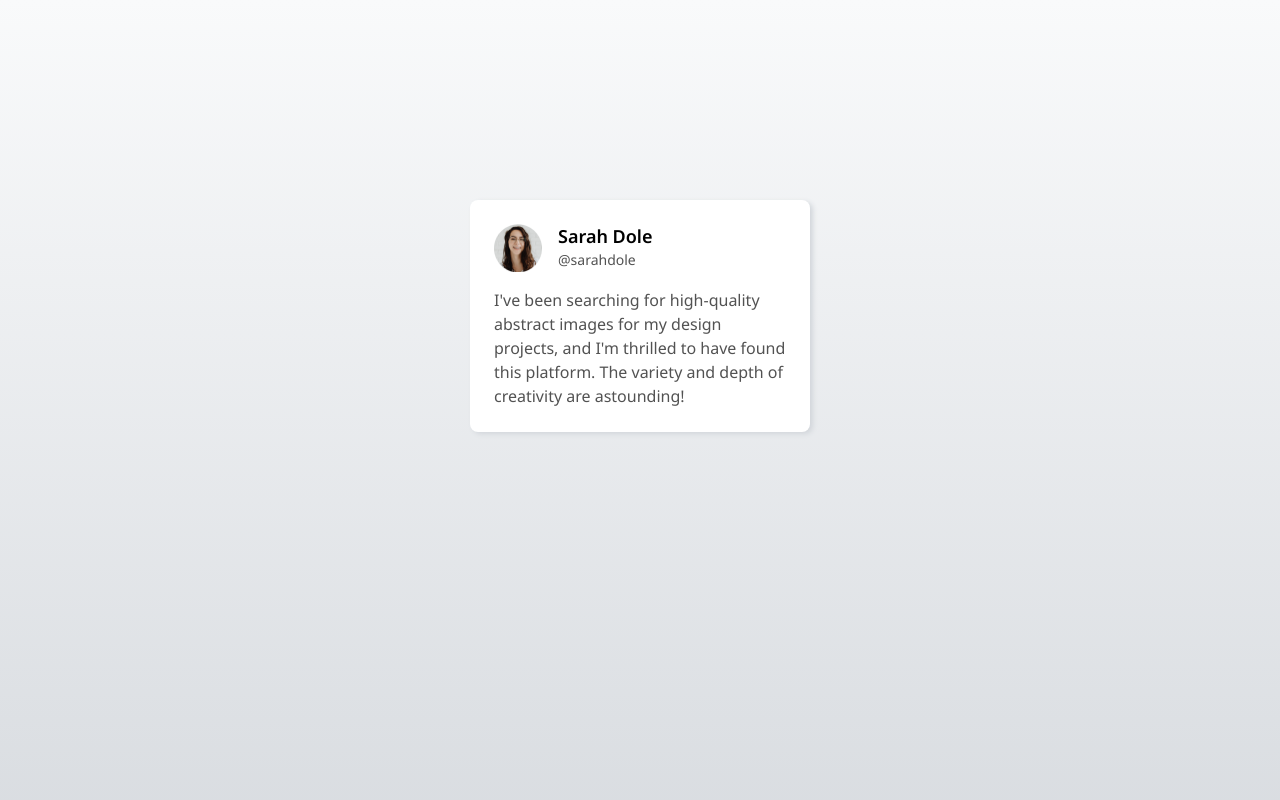
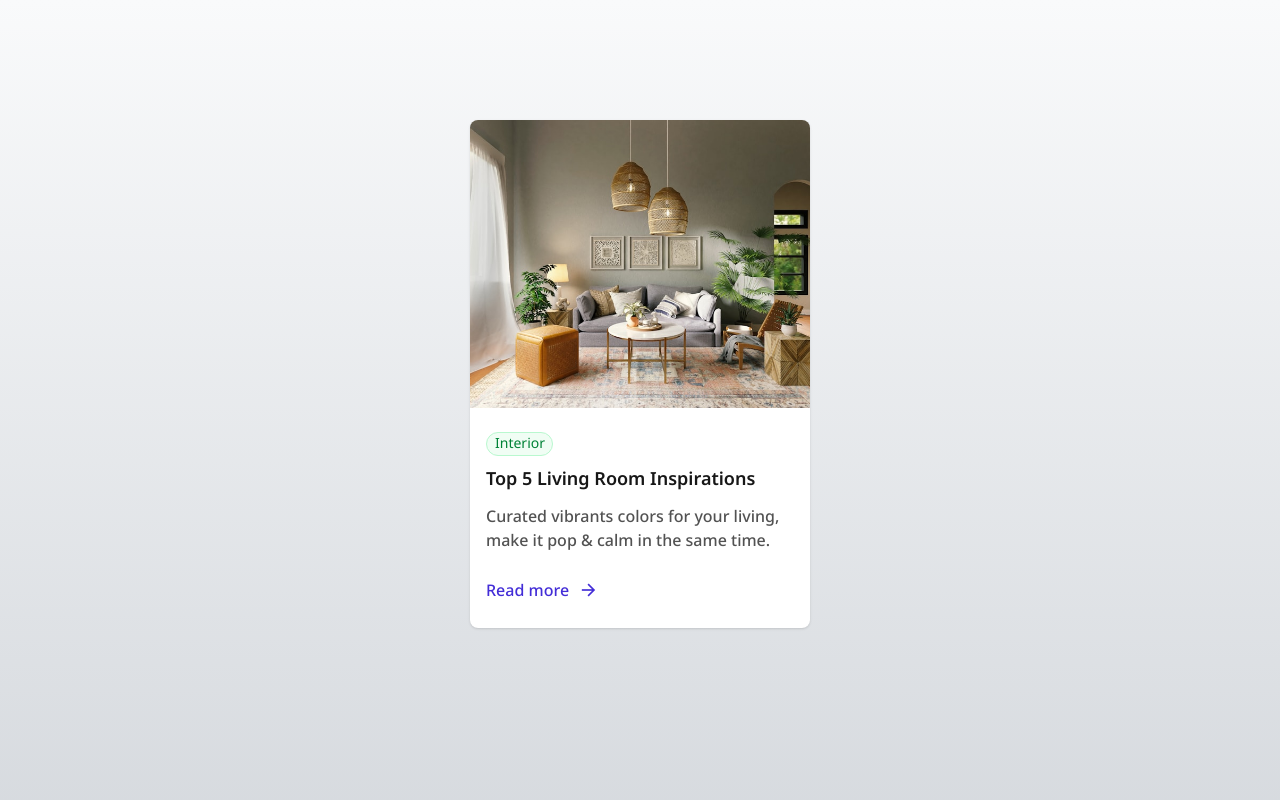
Before and after one commit to Lamphrangmi-Lamin/marketing-website, a React (Vite) app: page / in a window 1280 px wide. Shown: the top 800 px of the page. Built offline with nearby package versions, Linux system fonts and the light colour scheme.

Commit message:
feat: add BlogCard component

```diff
--- a/index.html
+++ b/index.html
@@ -9,6 +9,10 @@
       href="https://fonts.googleapis.com/css2?family=Noto+Sans:ital,wght@0,100..900;1,100..900&display=swap"
       rel="stylesheet"
     />
+    <link
+      href="https://cdn.jsdelivr.net/npm/remixicon@4.9.0/fonts/remixicon.css"
+      rel="stylesheet"
+    />
     <meta name="viewport" content="width=device-width, initial-scale=1.0" />
     <title>marketing-app</title>
   </head>
--- a/src/App.jsx
+++ b/src/App.jsx
@@ -1,10 +1,14 @@
-import TestimonialCard from "./components/TestimonialCard"
+import TestimonialCard from "./components/TestimonialCard/TestimonialCard"
+import BlogCard from "./components/BlogCard/BlogCard"
 import profileImage from "./assets/profile-thumbnail.png"
+import interiorImage from "./assets/spacejoy-YqFz7UMm8qE-unsplash.jpg"
 
 function App() {
   return (
     <div className="">
-      <TestimonialCard imageurl={profileImage} username="Sarah Dole" userhandle="sarahdole" testimonial="I've been searching for high-quality abstract images for my design projects, and I'm thrilled to have found this platform. The variety and depth of creativity are astounding!" />
+      {/* <TestimonialCard imageurl={profileImage} username="Sarah Dole" userhandle="sarahdole" testimonial="I've been searching for high-quality abstract images for my design projects, and I'm thrilled to have found this platform. The variety and depth of creativity are astounding!" /> */}
+
+      <BlogCard imageurl={interiorImage} title="Top 5 Living Room Inspirations" badgeText="Interior" description="Curated vibrants colors for your living, make it pop & calm in the same time." />
     </div>
   )
 }
--- /dev/null
+++ b/src/components/BlogCard/BlogCard.jsx
@@ -0,0 +1,25 @@
+function BlogCard({ imageurl, title, badgeText, description }) {
+    return (
+        <article className="w-85 bg-white rounded-lg mx-auto mt-30 shadow">
+            <header>
+                <img src={imageurl} alt="interior image" className="rounded-t-lg h-72 w-full object-cover" />
+            </header>
+
+            <section className="py-6 px-4">
+                <div className="rounded-full bg-green-50 w-[4.188rem] h-6 border border-solid border-green-200 text-center px-2 mb-2">
+                 <span className="text-green-700 text-sm block">{badgeText}</span>
+                </div>
+                <h2 className="font-semibold text-lg text-neutral-900 mb-3">
+                {title}
+                </h2>
+                <p className="text-neutral-600 font-medium text-base mb-6">{description}</p>
+
+                <button className="flex items-center gap-[0.583rem] font-medium text-base text-indigo-700 cursor-pointer">Read more <i class="ri-arrow-right-line text-xl"></i>
+                </button>
+            </section>
+
+        </article>
+    )
+}
+
+export default BlogCard
--- a/src/styles/TestimonialCard.css
+++ b/src/components/TestimonialCard/TestimonialCard.css
@@ -1,12 +1,10 @@
 * {
   box-sizing: border-box;
-  margin: 0;
-  padding: 0;
 }
 
 body {
   background-image: linear-gradient(#F9FAFB, #D2D6DB);
-  height: 100vh;
+  min-height: 100vh;
   font-family: "Noto Sans", system-ui, -apple-system, BlinkMacSystemFont,
     "Segoe UI", Roboto, Oxygen, Ubuntu, Cantarell, "Open Sans", "Helvetica Neue",
     sans-serif;
--- a/src/components/TestimonialCard.jsx
+++ b/src/components/TestimonialCard/TestimonialCard.jsx
@@ -1,4 +1,4 @@
-import '../styles/TestimonialCard.css'
+import './/TestimonialCard.css'
 
 function TestimonialCard({imageurl, username, userhandle, testimonial}) {
     return (
```
Also changed, not shown: src/assets/spacejoy-YqFz7UMm8qE-unsplash.jpg (added).
